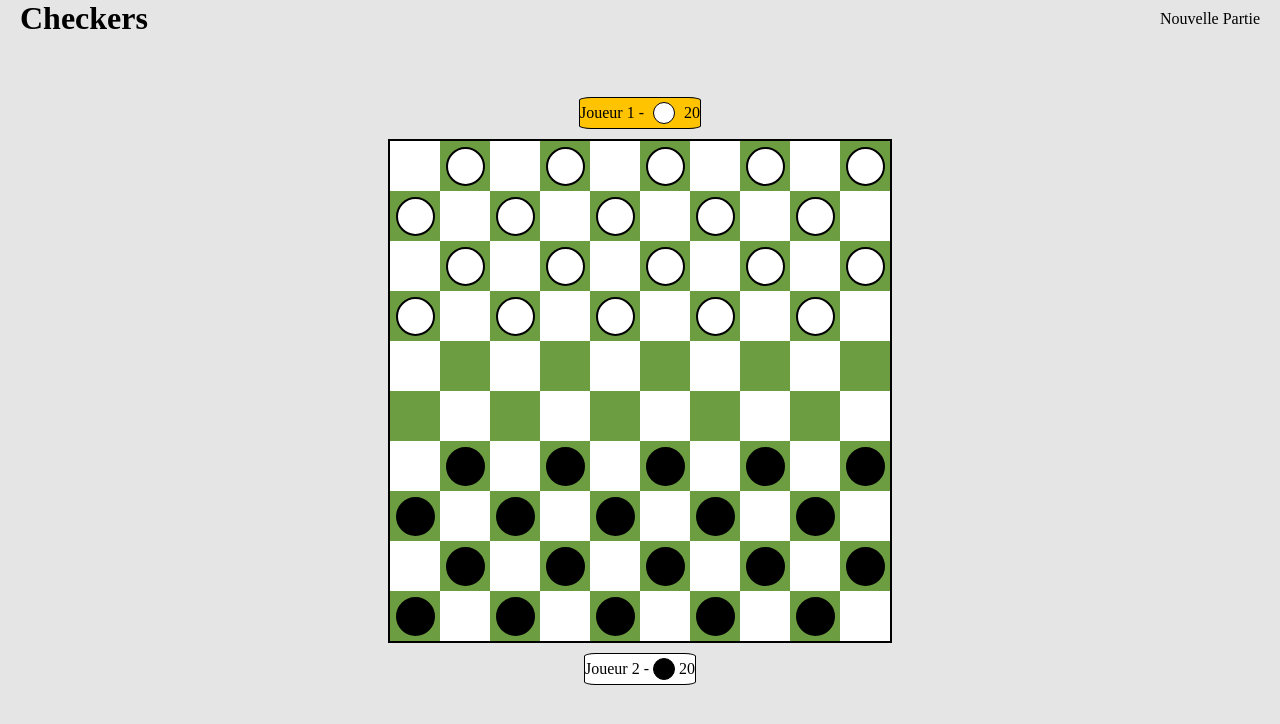
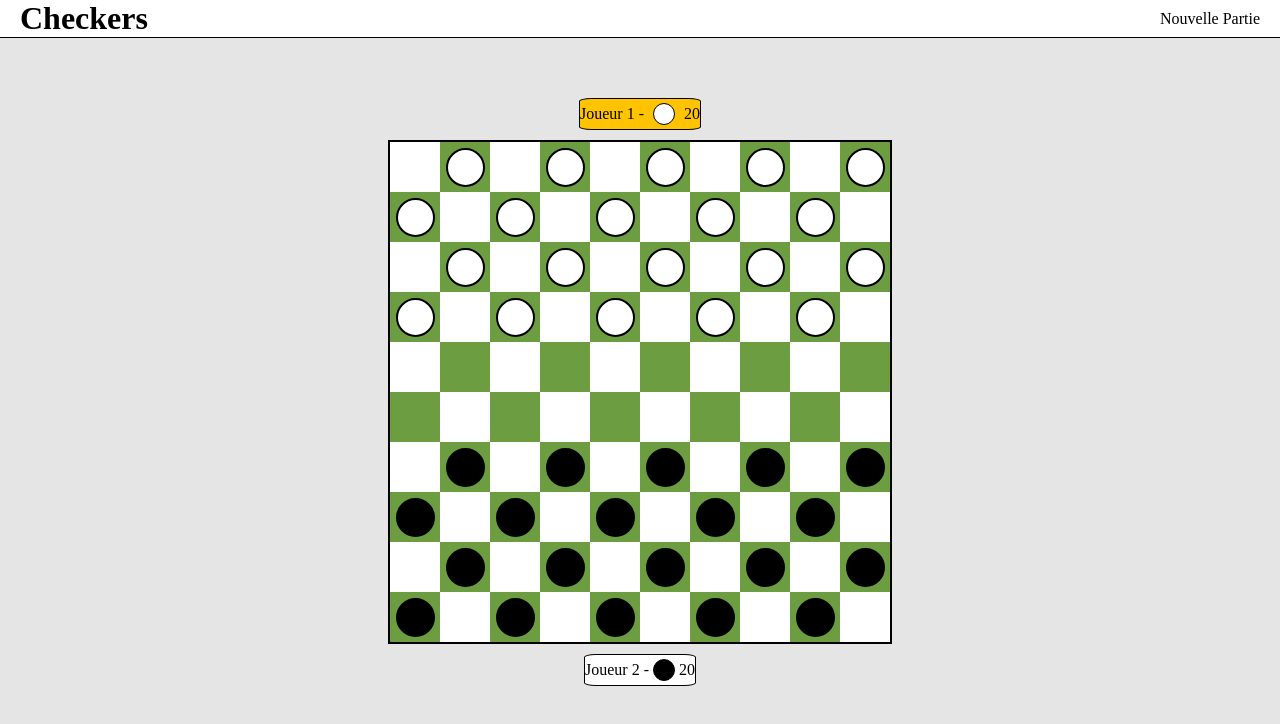
Before and after one commit to GuillaumeDaviid/Checkers-Game, a plain HTML site: page DAME/checkers.html in a window 1280 px wide. Drawn offline with Linux system fonts and the light colour scheme.

Commit message:
new background color

```diff
--- a/DAME/css/checkers.css
+++ b/DAME/css/checkers.css
@@ -15,6 +15,8 @@ body {
 .header {
   display: flex;
   justify-content: space-between;
+  background-color: white;
+  border-bottom: 1px solid black;
   align-items: center;
 }
 
```
